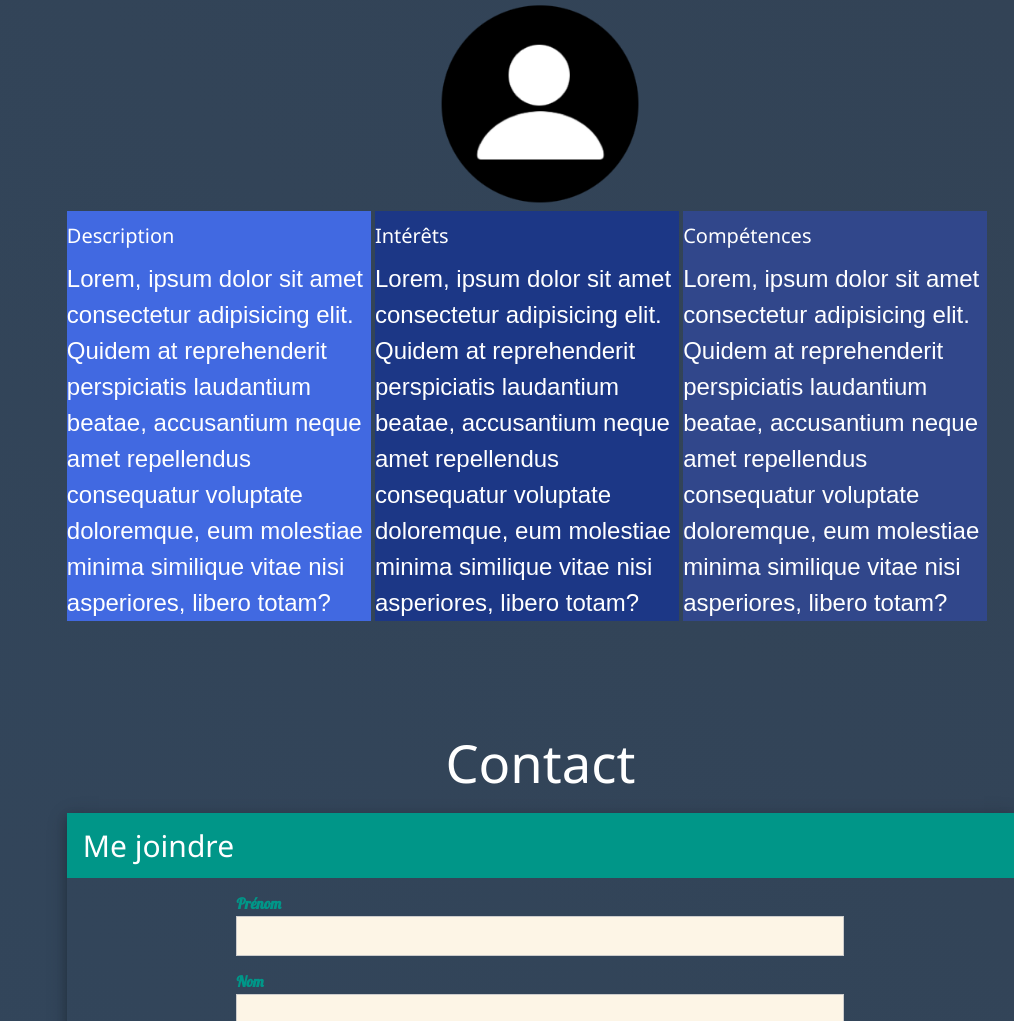
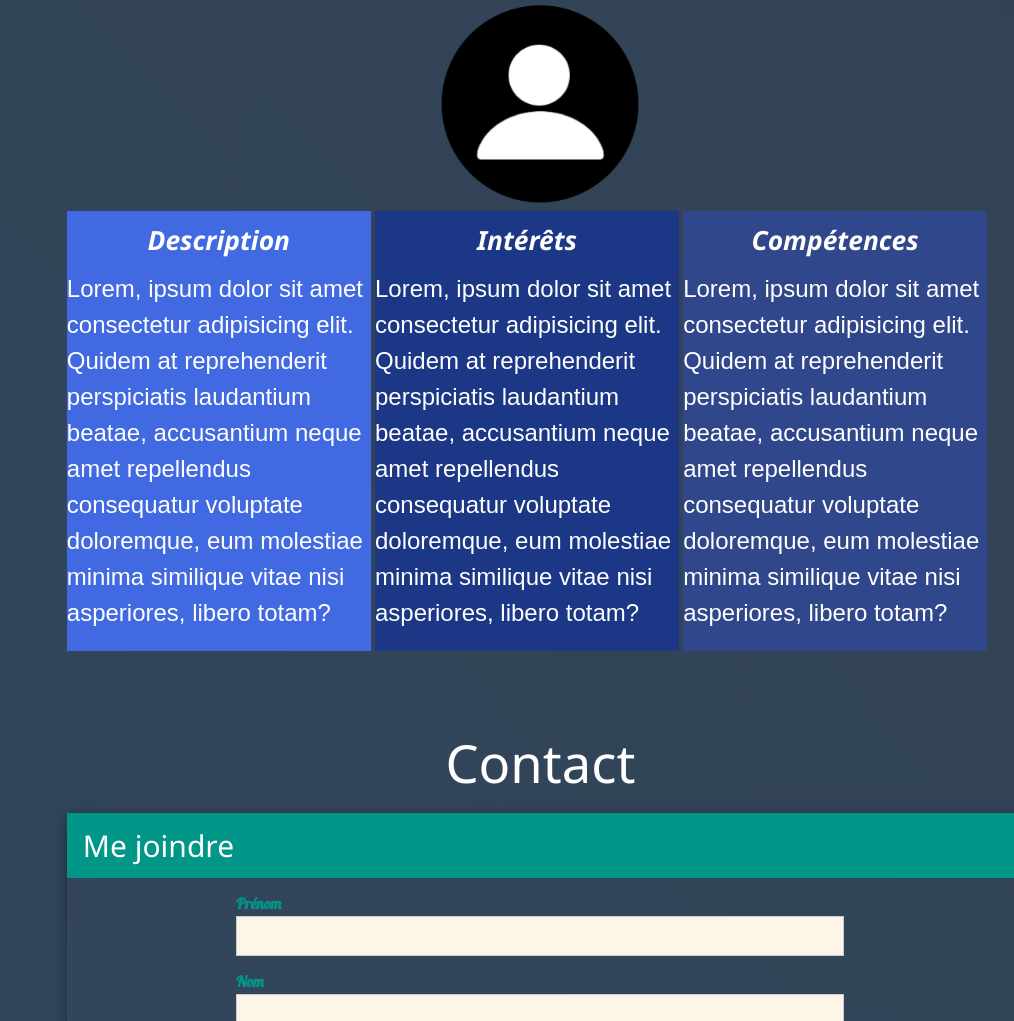
Before and after one commit to Cedrick-Lemaine-Romulus/Portfolio, a plain HTML site: page portfolio.html in a window 1280 px wide. Shown: the part 1847-2868 px from the top of the page, without its empty margins (266-1280 px from the left). Drawn offline with nearby package versions, Linux system fonts and the light colour scheme.

Commit message:
A propos

```diff
--- a/sass/_aPropos.scss
+++ b/sass/_aPropos.scss
@@ -4,6 +4,13 @@
     height: 100vh;
     margin-left: 26vw;
     font-family: Arial, Helvetica, sans-serif;
+}
+
+.aPropos h4{
+    text-align: center;
+    font-size: 1.1em;
+    font-weight: bold;
+    font-style: italic;
 }
 
 .aPropos img{
@@ -16,16 +23,19 @@
     background-color: royalblue;
     width: 23.75vw;
     font-size: 1.6em;
+    height: 55vh;
 }
 .interets{
     display: inline-block;
     background-color: rgb(28, 55, 134);
     width: 23.75vw;
     font-size: 1.6em;
+    height: 55vh;
 }
 .competences{
     display: inline-block;
     background-color: rgb(49, 71, 139);
     width: 23.75vw;
     font-size: 1.6em;
+    height: 55vh;
 }
```
Also changed, not shown: css/styles.css.
